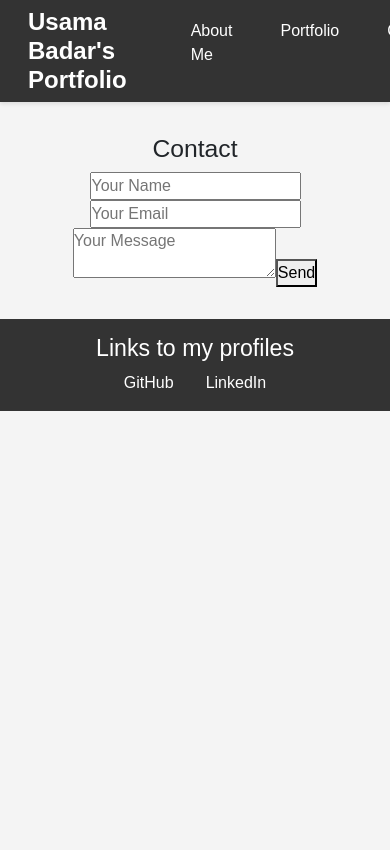
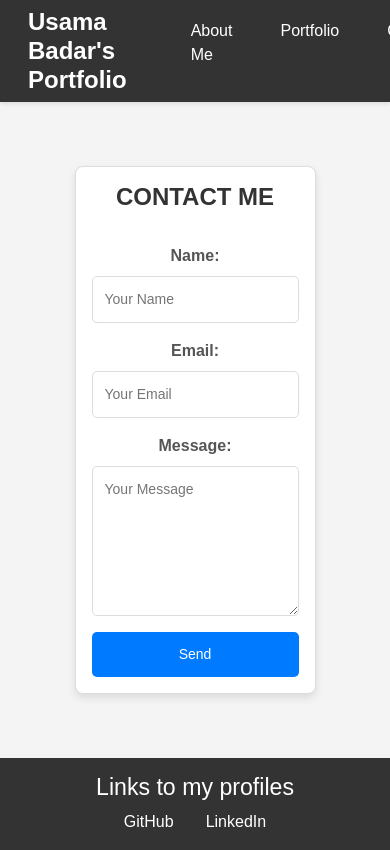
Before and after one commit to usamabadarr/React-Portfolio, a React (Vite) app: page /Contact in a window 390 px wide. Shown: the top 850 px of the page. Built offline with nearby package versions, Linux system fonts and the light colour scheme.

Commit message:
made changes to the header and styles. Made Projects/Portfolio tabs responsive

```diff
--- a/src/components/Footer.jsx
+++ b/src/components/Footer.jsx
@@ -1,5 +1,5 @@
-// // src/components/Footer.jsx
-// import React from 'react';
+// src/components/Footer.jsx
+import React from 'react';
 
 function Footer() {
   return (
--- a/src/components/Header.jsx
+++ b/src/components/Header.jsx
@@ -14,12 +14,12 @@ const Header = () => {
         <nav className="nav">
           <ul className="nav-list">
             <li className="nav-item">
-              <Link to="/" className={currentPage === '/' ? 'nav-link active' : 'nav-link'}>
+              <Link to="/About" className={currentPage === '/About' ? 'nav-link active' : 'nav-link'}>
                 About Me
               </Link>
             </li>
             <li className="nav-item">
-              <Link to="/portfolio" className={currentPage === '/portfolio' ? 'nav-link active' : 'nav-link'}>
+              <Link to="/Projects" className={currentPage === '/Projects' ? 'nav-link active' : 'nav-link'}>
                 Portfolio
               </Link>
             </li>
--- a/src/pages/About.jsx
+++ b/src/pages/About.jsx
@@ -2,10 +2,12 @@ import React from 'react';
 
 const AboutMe = () => {
   return (
-    <section>
+    <article className="about-me">
       <h2>About Me</h2>
-      <p>Hello, I am Usama Badar, a Full Stack Web Development student at the University of Toronto coding bootcamp, where I am learning new skills in building dynamic, responsive applications using technologies like HTML, CSS, JavaScript, React, Node, and PostgreSQL. I have a professional background in software support and Salesforce administration, which has given me strong problem-solving abilities, an eye for detail, and a deep understanding of customer-centric solutions. I am passionate about combining my technical expertise with my support experience to create impactful and user-friendly web applications. </p>
-    </section>
+      <p>
+        Hello, I am Usama Badar, a Full Stack Web Development student at the University of Toronto coding bootcamp, where I am learning new skills in building dynamic, responsive applications using technologies like HTML, CSS, JavaScript, React, Node, and PostgreSQL. I have a professional background in software support and Salesforce administration, which has given me strong problem-solving abilities, an eye for detail, and a deep understanding of customer-centric solutions. I am passionate about combining my technical expertise with my support experience to create impactful and user-friendly web applications.
+      </p>
+    </article>
   );
 };
 
--- /dev/null
+++ b/src/pages/Contact.css
@@ -0,0 +1,111 @@
+/* Contact Section Styles */
+.contact-section {
+    max-width: 800px; /* Increase the max-width for a wider form */
+    margin: 2rem auto; /* Center the form horizontally */
+    padding: 2rem;
+    background-color: #fff;
+    border-radius: 8px;
+    box-shadow: 0 4px 8px rgba(0, 0, 0, 0.1);
+    border: 1px solid #ddd;
+  }
+
+  .contact-heading {
+    text-align: center;
+    margin-bottom: 2rem;
+    font-size: 2rem;
+    color: #333;
+    font-weight: 600;
+    text-transform: uppercase;
+  }
+
+  /* Contact Form Styles */
+  .contact-form {
+    display: flex;
+    flex-direction: column;
+    gap: 1.5rem;
+  }
+
+  .form-group {
+    display: flex;
+    flex-direction: column;
+    gap: 0.5rem;
+  }
+
+  .form-group label {
+    font-weight: 600;
+    color: #555;
+    font-size: 1rem;
+  }
+
+  .form-group input,
+  .form-group textarea {
+    width: 100%;
+    padding: 0.75rem;
+    border: 1px solid #ddd;
+    border-radius: 5px;
+    font-size: 1rem;
+    box-sizing: border-box;
+    transition: border-color 0.3s ease, box-shadow 0.3s ease;
+  }
+
+  .form-group input:focus,
+  .form-group textarea:focus {
+    border-color: #007bff;
+    box-shadow: 0 0 5px rgba(0, 123, 255, 0.2);
+    outline: none;
+  }
+
+  .form-group textarea {
+    resize: vertical;
+    min-height: 150px;
+    max-height: 300px;
+  }
+
+  .error-message {
+    color: #e74c3c;
+    font-size: 0.875rem;
+  }
+
+  button {
+    padding: 0.75rem 1.5rem;
+    border: none;
+    border-radius: 5px;
+    background-color: #007bff;
+    color: white;
+    font-size: 1rem;
+    cursor: pointer;
+    transition: background-color 0.3s ease, transform 0.3s ease;
+  }
+
+  button:hover {
+    background-color: #0056b3;
+    transform: scale(1.05);
+  }
+
+  button:focus {
+    outline: none;
+  }
+
+  /* Responsive Design */
+  @media (max-width: 768px) {
+    .contact-section {
+      padding: 1rem;
+    }
+
+    .contact-heading {
+      font-size: 1.5rem;
+    }
+
+    .contact-form {
+      gap: 1rem;
+    }
+
+    .form-group input,
+    .form-group textarea {
+      font-size: 0.875rem;
+    }
+
+    button {
+      font-size: 0.875rem;
+    }
+  }
--- a/src/pages/Contact.jsx
+++ b/src/pages/Contact.jsx
@@ -1,43 +1,87 @@
-// src/pages/Contact.jsx
 import React, { useState } from 'react';
+import './Contact.css';
 
 const Contact = () => {
   const [formData, setFormData] = useState({ name: '', email: '', message: '' });
+  const [errors, setErrors] = useState({ name: '', email: '', message: '' });
 
   const handleChange = (e) => {
     setFormData({ ...formData, [e.target.name]: e.target.value });
   };
 
+  const validateForm = () => {
+    let valid = true;
+    let errors = { name: '', email: '', message: '' };
+
+    if (!formData.name.trim()) {
+      errors.name = 'Name is required';
+      valid = false;
+    }
+    if (!formData.email.trim()) {
+      errors.email = 'Email is required';
+      valid = false;
+    } else if (!/\S+@\S+\.\S+/.test(formData.email)) {
+      errors.email = 'Email is invalid';
+      valid = false;
+    }
+    if (!formData.message.trim()) {
+      errors.message = 'Message is required';
+      valid = false;
+    }
+
+    setErrors(errors);
+    return valid;
+  };
+
   const handleSubmit = (e) => {
     e.preventDefault();
+    if (validateForm()) {
       // Implement form submission logic here
-    console.log(formData);
+      console.log('Form Data:', formData);
+      // Reset form
+      setFormData({ name: '', email: '', message: '' });
+    }
   };
 
   return (
-    <section>
-      <h2>Contact</h2>
-      <form onSubmit={handleSubmit}>
+    <section className="contact-section">
+      <h2 className="contact-heading">Contact Me</h2>
+      <form className="contact-form" onSubmit={handleSubmit}>
+        <div className="form-group">
+          <label htmlFor="name">Name:</label>
           <input
             type="text"
+            id="name"
             name="name"
             placeholder="Your Name"
             value={formData.name}
             onChange={handleChange}
           />
+          {errors.name && <p className="error-message">{errors.name}</p>}
+        </div>
+        <div className="form-group">
+          <label htmlFor="email">Email:</label>
           <input
             type="email"
+            id="email"
             name="email"
             placeholder="Your Email"
             value={formData.email}
             onChange={handleChange}
           />
+          {errors.email && <p className="error-message">{errors.email}</p>}
+        </div>
+        <div className="form-group">
+          <label htmlFor="message">Message:</label>
           <textarea
+            id="message"
             name="message"
             placeholder="Your Message"
             value={formData.message}
             onChange={handleChange}
           ></textarea>
+          {errors.message && <p className="error-message">{errors.message}</p>}
+        </div>
         <button type="submit">Send</button>
       </form>
     </section>
--- a/src/pages/Projects.jsx
+++ b/src/pages/Projects.jsx
@@ -1,7 +1,23 @@
 // src/pages/Projects.jsx
 
 import React from 'react';
+// import './Projects.css';
 
+// Project Component
+const Project = ({ title, image, description, repoLink }) => {
+  return (
+    <div className="project">
+      <h3>{title}</h3>
+      <img src={image} alt={title} className="project-image" />
+      <p>{description}</p>
+      <a href={repoLink} target="_blank" rel="noopener noreferrer" className="project-link">
+        View Repository
+      </a>
+    </div>
+  );
+};
+
+// Projects Component
 const Projects = () => {
   return (
     <section>
@@ -15,7 +31,7 @@ const Projects = () => {
       <Project
         title="Typescript: Vehicle Builder"
         image="/assets/images/project2.png"
-        description="A typeScript command-line application that builds and uses cars to have additional options for motorbikes and trucks. The application prompts the user to create a new vehicle or select an existing vehicle. After going through the creation process or the selection process, the user is able to perform certain actions with the selected vehicle. The user is returned to the actions menu after each action until they decide to exit the application."
+        description="A TypeScript command-line application that builds and uses cars to have additional options for motorbikes and trucks. The application prompts the user to create a new vehicle or select an existing vehicle. After going through the creation process or the selection process, the user is able to perform certain actions with the selected vehicle. The user is returned to the actions menu after each action until they decide to exit the application."
         repoLink="https://github.com/usamabadarr/08Tsoop-VB.git"
       />
     </section>
```
Lines whose indentation alone changed are shown as unchanged.
